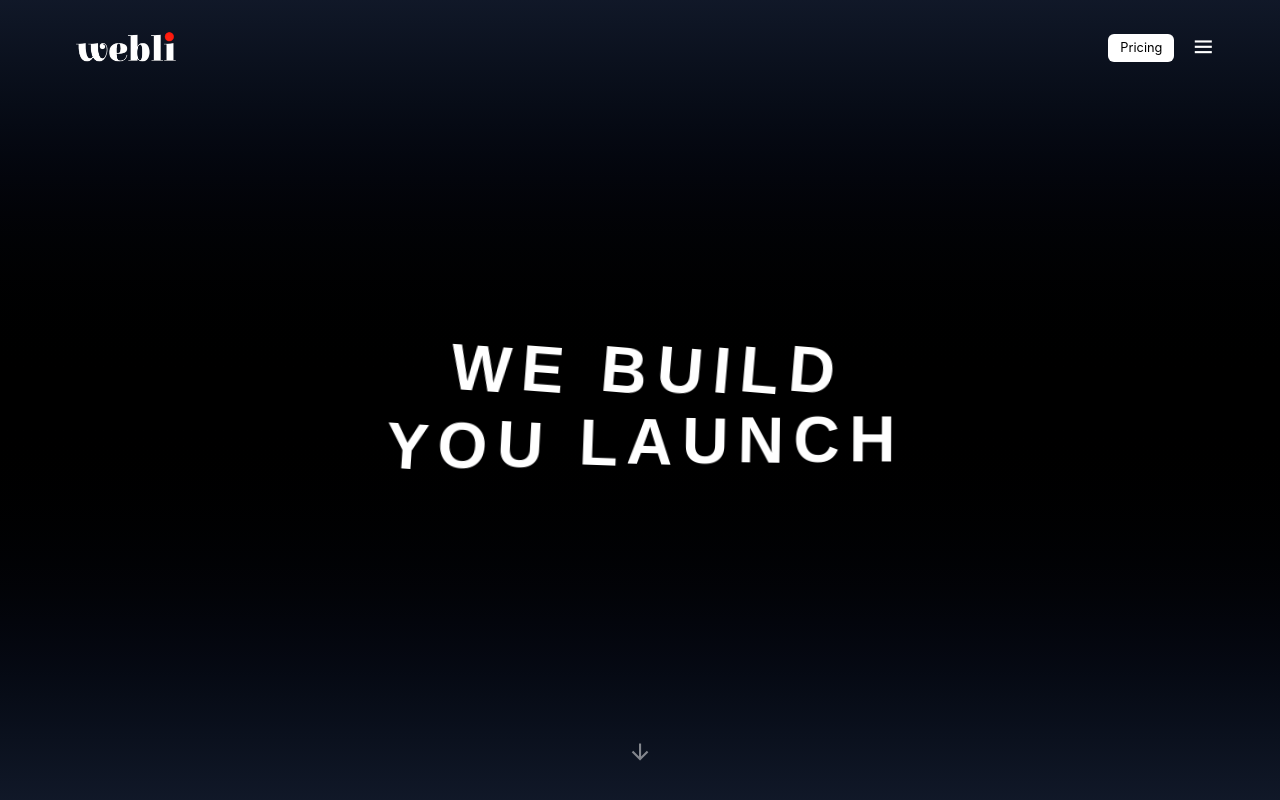
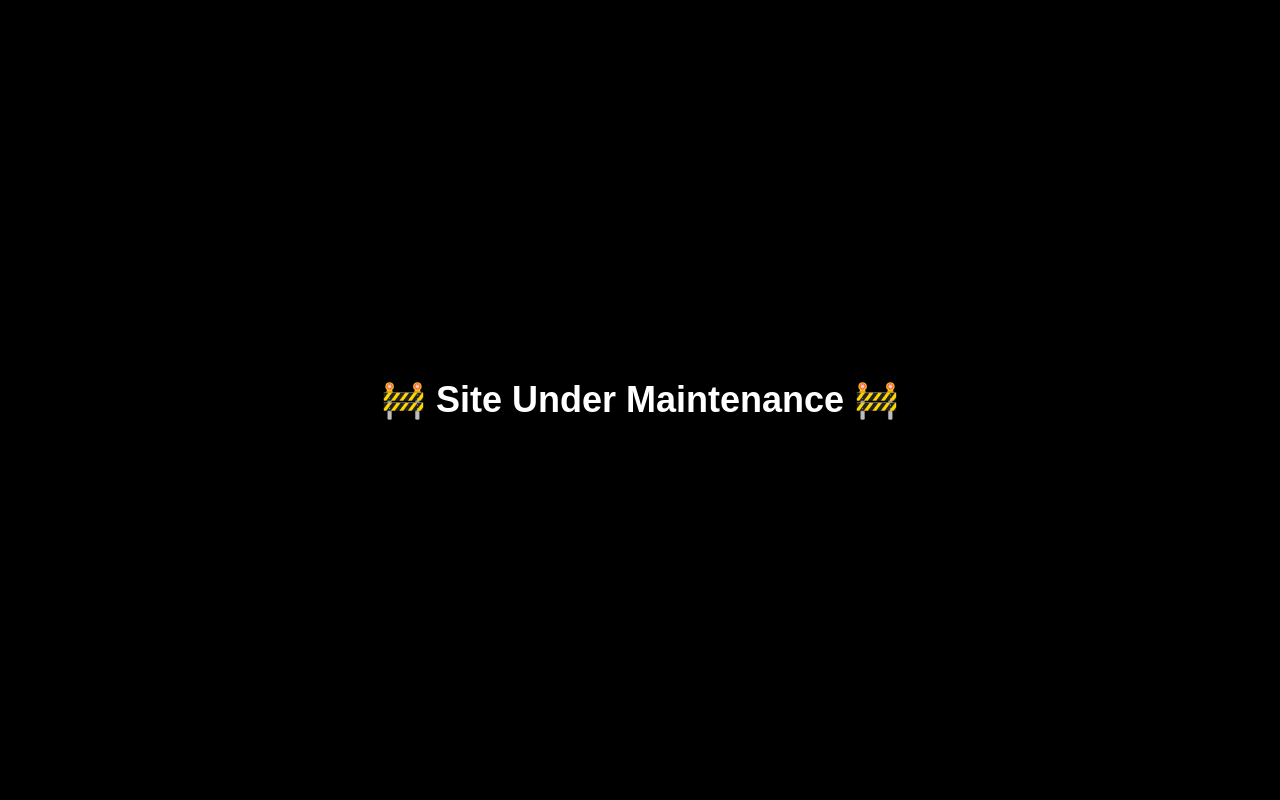
Before and after one commit to rishabh0777/webli, a Next.js app: page / in a window 1280 px wide. Before the commit this address led to /#home. Shown: the top 800 px of the page. Built offline with nearby package versions, Linux system fonts and the light colour scheme.

Commit message:
Add maintenance page and update HomeClient to conditionally render it

```diff
--- a/src/app/HomeClient.js
+++ b/src/app/HomeClient.js
@@ -13,6 +13,8 @@ import ImageReveal from "../components/ImageReveal.js";
 import ScrollToTop from "../components/scrollToTop";
 import PortfolioMain from "./portfolio/index.js";
 import ContactMain from "./contact/index.js";
+
+import Mentanance from "./mentanance/page.js";
 
 export default function HomeClient() {
 
@@ -38,11 +40,14 @@ export default function HomeClient() {
     };
   }, []);
 
+  const isMentanance = true;
 
 
 
-  return (
-      <section className="relative w-full bg-[#060606] overflow-hidden">
+  return isMentanance ? (
+    <Mentanance />
+  ) : (
+    <section className="relative w-full bg-[#060606] overflow-hidden">
       <ScrollToTop />
       <Navbar />
       <HeroMain />
@@ -53,5 +58,5 @@ export default function HomeClient() {
       <ImageReveal />
       <ContactMain />
     </section>
-    );
+  );
 }
--- /dev/null
+++ b/src/app/mentanance/page.js
@@ -0,0 +1,9 @@
+"use client";
+
+export default function Mentanance(){
+    return(
+        <section className="w-screen h-screen bg-black overflow-hidden flex justify-center items-center">
+            <h1 className="text-4xl font-bold">🚧 Site Under Maintenance 🚧</h1>
+        </section>
+    )
+}
```
